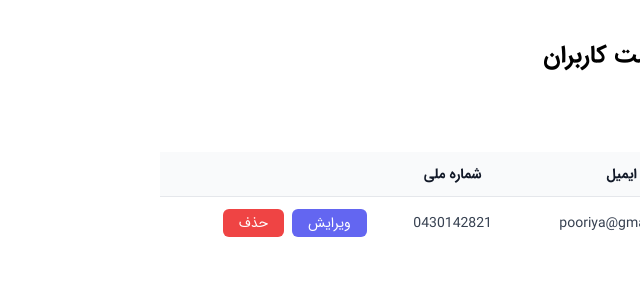
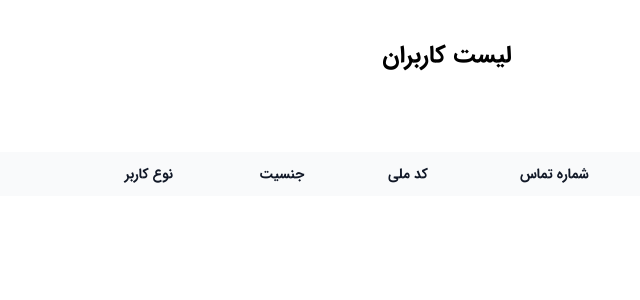
Before and after one commit to waltun/users-list-react, a React (Create React App) app: page / in a window 1280 px wide. Shown: the top 300 px of the page, without its empty margins (640-1280 px from the left). Built offline with nearby package versions, Linux system fonts and the light colour scheme.

Commit message:
Get data from localStorage and show in table

```diff
--- a/src/components/AddUser.js
+++ b/src/components/AddUser.js
@@ -1,6 +1,7 @@
 import React, { Fragment, useRef, useState } from "react";
 import { Dialog, Transition } from "@headlessui/react";
 import { PlusIcon, UserAddIcon } from "@heroicons/react/outline";
+import { v4 as uuid } from "uuid";
 
 function AddUser() {
   const [open, setOpen] = useState(false);
@@ -8,6 +9,7 @@ function AddUser() {
 
   //Define state for inputs
   const [state, setState] = useState({
+    id: uuid().slice(0, 8),
     name: "",
     email: "",
     phone: "",
--- a/src/components/Users.js
+++ b/src/components/Users.js
@@ -1,7 +1,13 @@
-import React, { useEffect } from "react";
+import React from "react";
 import AddUser from "./AddUser";
 
 function Users() {
+  let items = [];
+
+  JSON.parse(localStorage.getItem("data"))
+    ? items.push(JSON.parse(localStorage.getItem("data")))
+    : (items = null);
+
   return (
     <div className="mt-6">
       <AddUser />
@@ -24,19 +30,31 @@ function Users() {
               scope="col"
               className="px-4 py-3 text-center text-sm text-gray-900"
             >
-              شماره تماس
+              ایمیل
             </th>
             <th
               scope="col"
               className="px-4 py-3 text-center text-sm text-gray-900"
             >
-              ایمیل
+              شماره تماس
             </th>
             <th
               scope="col"
               className="px-4 py-2 text-center text-sm text-gray-900"
             >
-              شماره ملی
+              کد ملی
+            </th>
+            <th
+              scope="col"
+              className="px-4 py-2 text-center text-sm text-gray-900"
+            >
+              جنسیت
+            </th>
+            <th
+              scope="col"
+              className="px-4 py-2 text-center text-sm text-gray-900"
+            >
+              نوع کاربر
             </th>
             <th scope="col" className="relative px-6 py-3">
               <span className="sr-only">اقدامات</span>
@@ -44,21 +62,33 @@ function Users() {
           </tr>
         </thead>
         <tbody className="bg-white divide-y divide-gray-200">
-          <tr className="hover:bg-gray-100">
+          {items
+            ? items.map((item, index) => (
+                <tr className="hover:bg-gray-100" key={item.id}>
                   <td className="px-4 py-3 text-center text-gray-700">
-              <p className="text-sm">1</p>
+                    <p className="text-sm">{index + 1}</p>
                   </td>
                   <td className="px-4 py-3 text-center text-gray-700">
-              <p className="text-sm">پوریا مستعان</p>
+                    <p className="text-sm">{item.name}</p>
                   </td>
                   <td className="px-4 py-3 text-center text-gray-700">
-              <p className="text-sm">09022228553</p>
+                    <p className="text-sm">{item.email}</p>
                   </td>
                   <td className="px-4 py-3 text-center text-gray-700">
-              <p className="text-sm">pooriya@gmail.com</p>
+                    <p className="text-sm">{item.phone}</p>
                   </td>
                   <td className="px-4 py-3 text-center text-gray-700">
-              <p className="text-sm">0430142821</p>
+                    <p className="text-sm">{item.nation}</p>
+                  </td>
+                  <td className="px-4 py-3 text-center text-gray-700">
+                    <p className="text-sm">
+                      {item.gender === "male" ? "مرد" : "زن"}
+                    </p>
+                  </td>
+                  <td className="px-4 py-3 text-center text-gray-700">
+                    <p className="text-sm">
+                      {item.type === "admin" ? "مدیریت" : "معمولی"}
+                    </p>
                   </td>
                   <td className="px-4 py-3 space-x-2 space-x-reverse">
                     <button className="px-4 py-1 rounded-md bg-indigo-500 text-white hover:bg-indigo-600 text-sm">
@@ -69,6 +99,8 @@ function Users() {
                     </button>
                   </td>
                 </tr>
+              ))
+            : null}
         </tbody>
       </table>
     </div>
```
Lines whose indentation alone changed are shown as unchanged.
